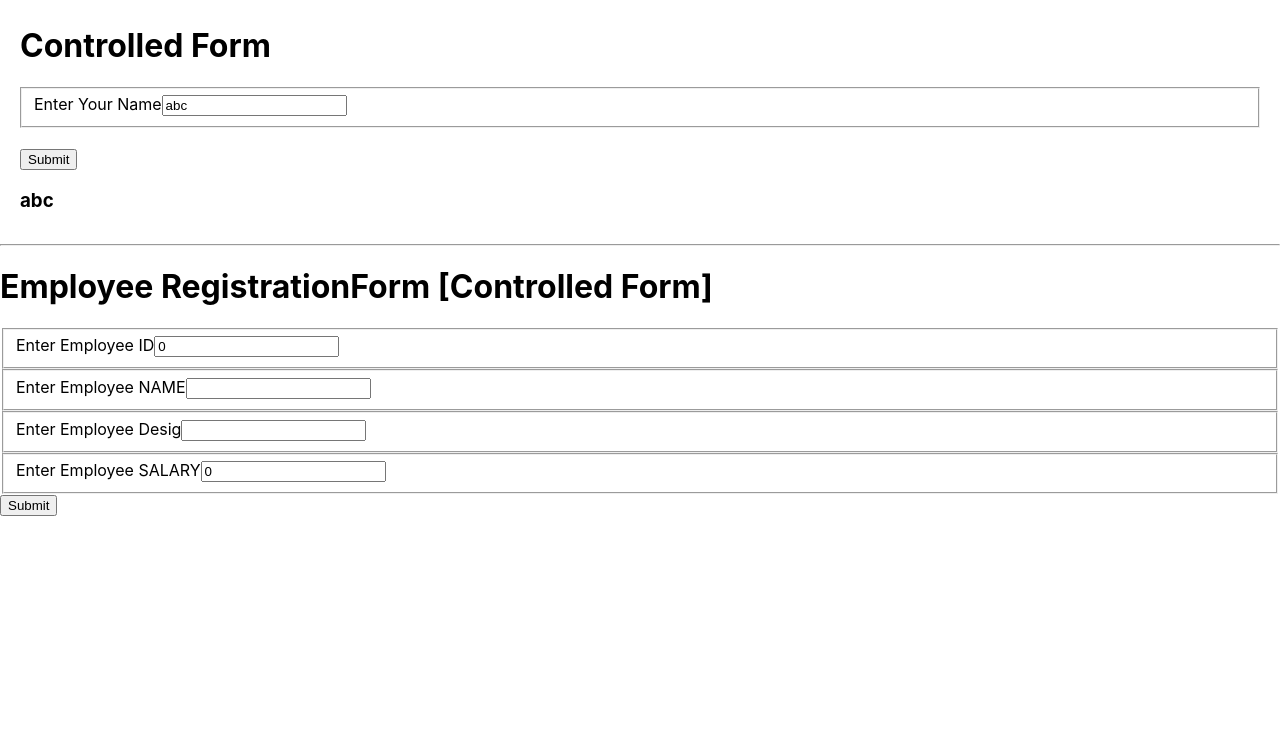
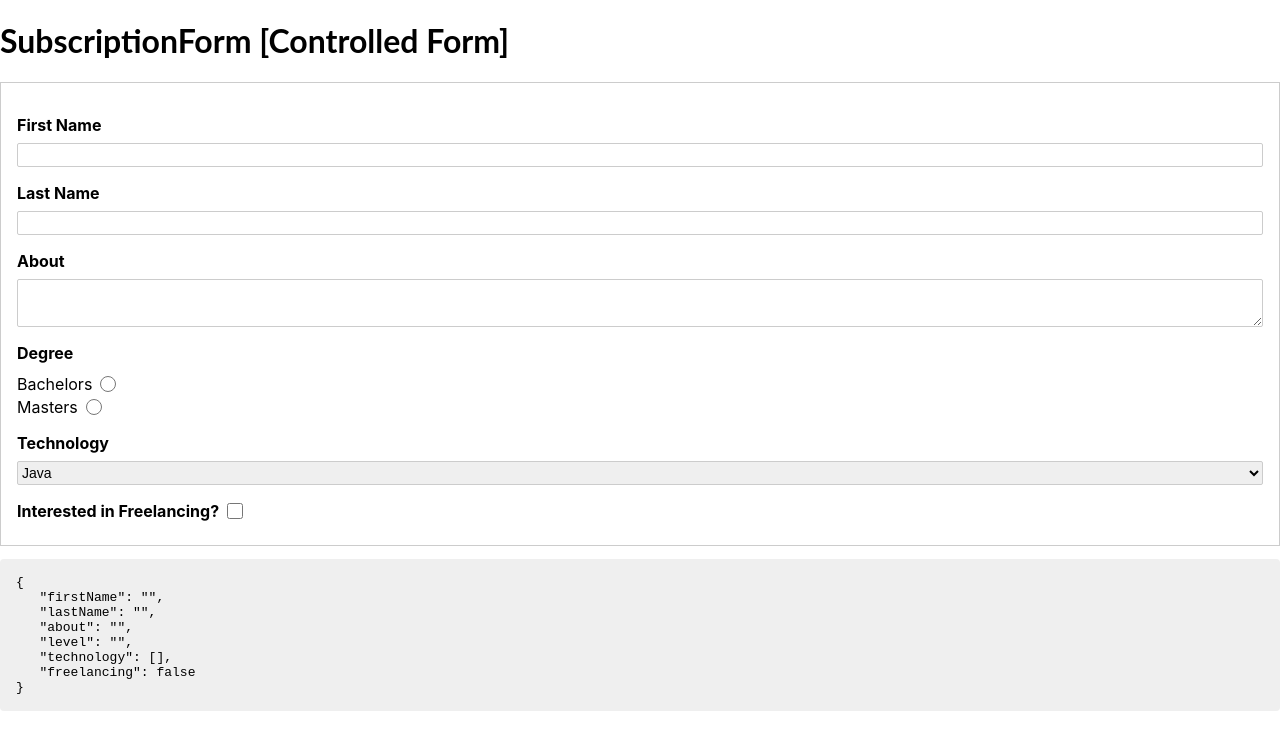
Before and after one commit to ratnappatel/FrontEndWorkspace, a React (Create React App) app in the folder HCL_ReactJS/react-forms/: page / in a window 1280 px wide. Shown: the top 750 px of the page. Built offline with nearby package versions, Linux system fonts and the light colour scheme.

Commit message:
All Form Control

```diff
--- a/HCL_ReactJS/react-forms/src/App.css
+++ b/HCL_ReactJS/react-forms/src/App.css
@@ -5,3 +5,64 @@
 .container fieldset{
   margin:20px 0;
 }
+
+
+h1, p {
+  font-family: Lato;
+}
+
+* {
+  box-sizing: border-box;
+}
+form {
+  padding: 16px;
+  border: 1px solid #ccc;
+}
+label,
+input,
+textarea,
+select {
+  display: block;
+  width: 100%;
+}
+input,
+textarea,
+select {
+  line-height: 24px;
+  font-size: 14px;
+  border: 1px solid #ccc;
+  border-radius: 2px;
+}
+input,
+select {
+  height: 24px;
+}
+input[type="checkbox"],
+input[type="radio"] {
+  position: relative;
+  bottom: -2px;
+  display: inline-block;
+  height: 16px;
+  width: 16px;
+  margin-left: 8px;
+}
+textarea {
+  height: 48px;
+}
+pre {
+  background: #efefef;
+  padding: 16px;
+  border-radius: 4px;
+  white-space: pre-wrap;
+  overflow: hidden;
+}
+.app {
+  width: 320px;
+  max-width: 100%;
+  margin: 32px auto;
+}
+.heading {
+  display: inline-block;
+  font-weight: bold;
+  margin: 16px 0 8px 0;
+}
--- a/HCL_ReactJS/react-forms/src/App.js
+++ b/HCL_ReactJS/react-forms/src/App.js
@@ -1,18 +1,16 @@
 
 import './App.css';
-import BasicForm from './forms/BasicForm';
-import RegistrationForm from './forms/RegistrationForm';
+//import BasicForm from './forms/BasicForm';
+//import RegistrationForm from './forms/RegistrationForm';
+import SubscriptionForm from './forms/SubscriptionForm';
 
 function App() {
-
-
-
-
   return (
     <div>
-      <BasicForm/>
+     {/*  <BasicForm/>
       <hr></hr>
-      <RegistrationForm/>
+      <RegistrationForm/> */}
+      <SubscriptionForm/>
     </div>
   );
 }
--- a/HCL_ReactJS/react-forms/src/forms/SubscriptionForm.js
+++ b/HCL_ReactJS/react-forms/src/forms/SubscriptionForm.js
@@ -1,13 +1,102 @@
 import React, { Component } from 'react'
 
 export default class SubscriptionForm extends Component {
+    constructor(props) {
+      super(props)
+
+      this.state = {
+         "firstName":'',
+         "lastName":'',
+         "about":'',
+         "level":'',
+         "technology":[],
+         "freelancing":false
+
+      }
+    }
+
+     handleChange=(evt)=> {
+        const value =
+          evt.target.type === "checkbox" ? evt.target.checked : evt.target.value;
+        this.setState({
+          ...this.state,
+          [evt.target.name]: value
+        });
+      }
+
   render() {
     return (
       <div>
-        <h1>SubscriptionForm [Uncontrolled Form]</h1>
+        <h1>SubscriptionForm [Controlled Form]</h1>
         <form>
-
-        </form>
+        <label>
+          <div className="heading">First Name</div>
+          <input
+            type="text"
+            name="firstName"
+            value={this.state.firstName}
+            onChange={this.handleChange}
+          />
+        </label>
+        <label>
+          <div className="heading">Last Name</div>
+          <input
+            type="text"
+            name="lastName"
+            value={this.state.lastName}
+            onChange={this.handleChange}
+          />
+        </label>
+        <label>
+          <div className="heading">About</div>
+          <textarea name="about" value={this.state.about} onChange={this.handleChange} />
+        </label>
+        <div>
+          <div className="heading">Degree</div>
+          <label>
+            Bachelors
+            <input
+              type="radio"
+              name="level"
+              value="bachelors"
+              checked={this.state.level === "bachelors"}
+              onChange={this.handleChange}
+            />
+          </label>
+          <label>
+            Masters
+            <input
+              type="radio"
+              name="level"
+              value="masters"
+              checked={this.state.level === "masters"}
+              onChange={this.handleChange}
+            />
+          </label>
+        </div>
+        <label>
+          <div className="heading">Technology</div>
+          <select
+            name="technology"
+            onChange={this.handleChange}
+            value={this.state.technology}>
+            <option value="java">Java</option>
+            <option value="dotnet">Dot Net</option>
+            <option value="python">Python</option>
+            <option value="cpp">C++</option>
+          </select>
+        </label>
+        <label>
+          <div className="heading">Interested in Freelancing?</div>
+          <input
+            type="checkbox"
+            name="freelancing"
+            checked={this.state.freelancing}
+            onChange={this.handleChange}
+          />
+        </label>
+      </form>
+      <pre>{JSON.stringify(this.state, null, 3)}</pre>
       </div>
     )
   }
```
